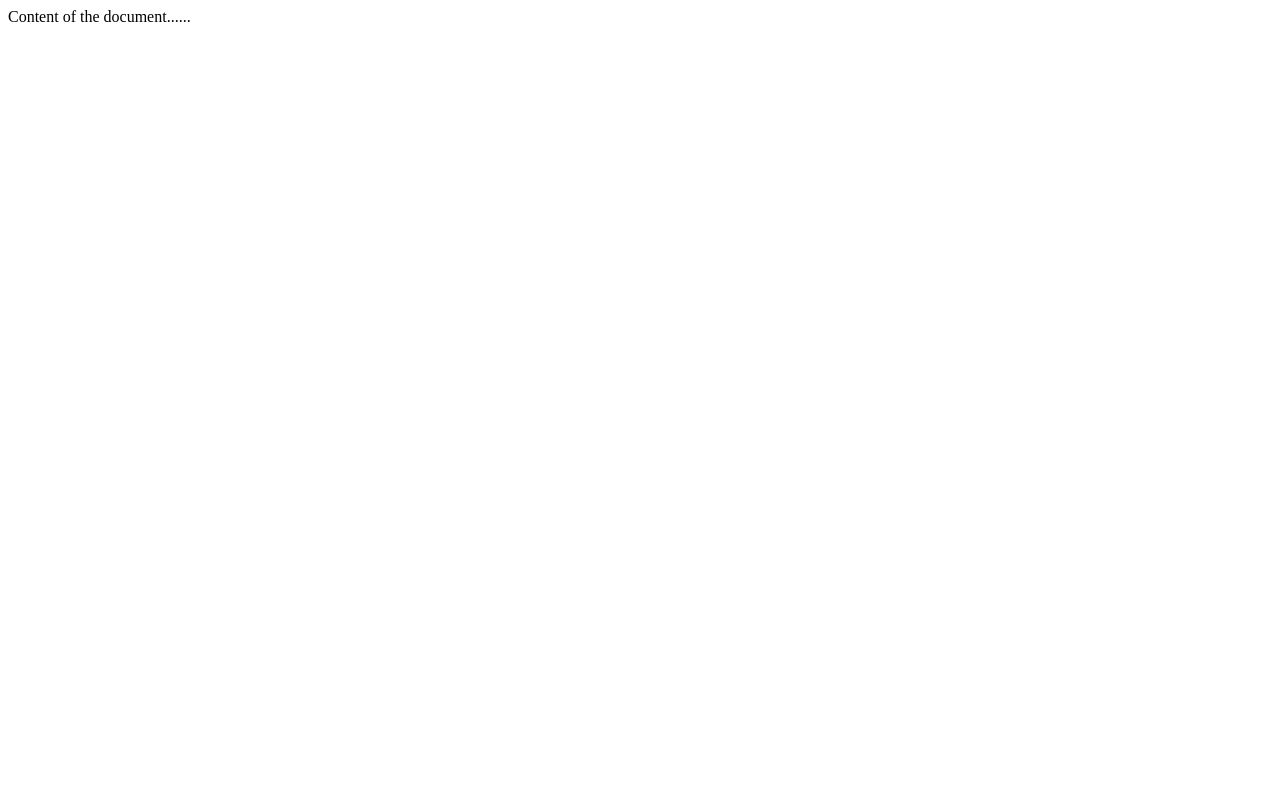
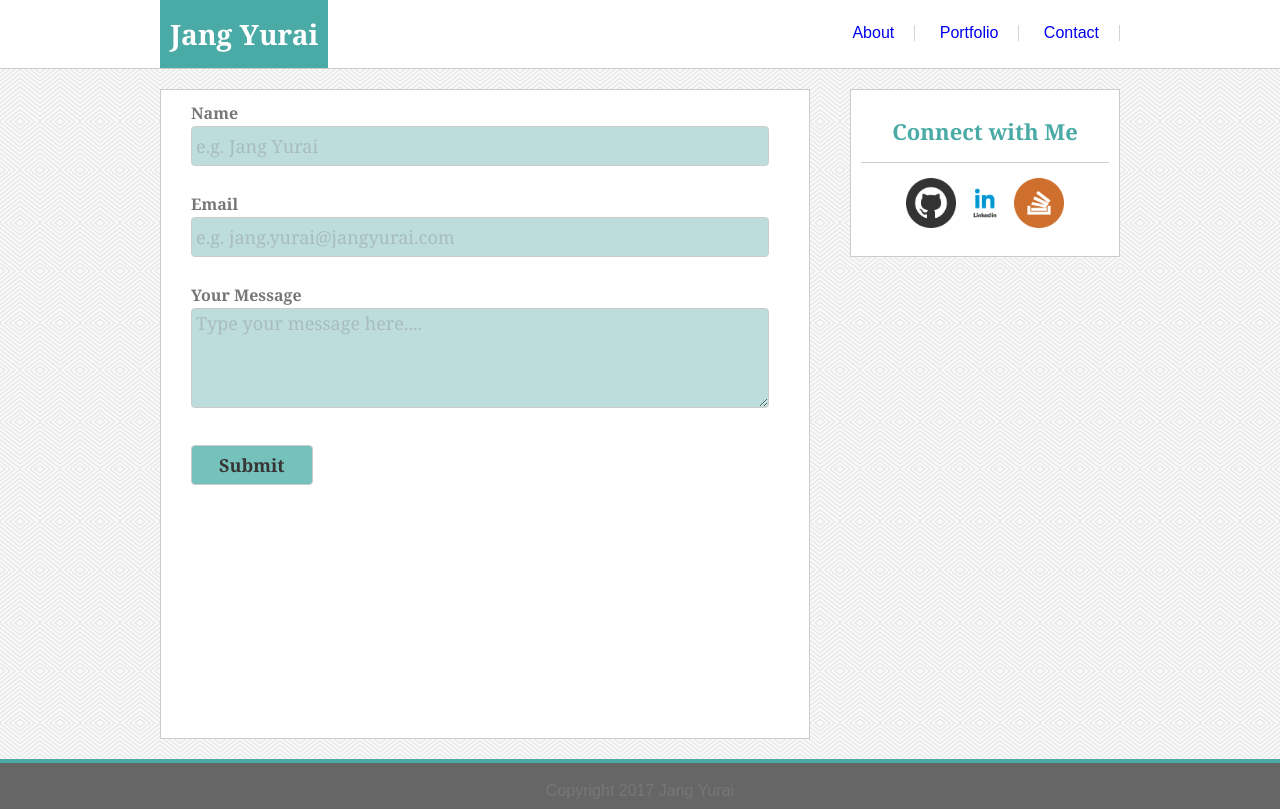
Before and after one commit to jangyjang/Basic-Portfolio, a plain HTML site: page contact.html in a window 1280 px wide. Drawn offline with Linux system fonts and the light colour scheme.

Commit message:
Final Homework

```diff
--- a/assets/css/style.css
+++ b/assets/css/style.css
@@ -1,102 +1,219 @@
+
+* {
+	box-sizing: border-box;
+}
+
 
 body {
 	font-family: Arial, "Helvetica Neue", Helvetica, sans-serif;
 	color: #777777;
+}
 
-}
+
 h1, h2, h3 {
 	font-family: Georgia, Times, "Times New Roman", serif;
 	color: #4aaaa5;
+	font-weight: bold;
+}
+
+.section1, .section2 {
+	margin: 0px auto;
+	width: 100%;
 }
 
 .section1 {
-	background-color: #ffffff;
-	margin-bottom: 0px;
-	margin-top: 0px;
+	background-color: white;
 
+}
+
+.mainArea1, .mainArea2 {
+	width: 960px;
+	margin: 0 auto;
 }
 
 h1{
 	background-color: #4aaaa5;
 	color: #ffffff;
-	margin: 0px 120px 0px 120px;
-	padding: 20px 10px 20px 10px;
+	margin: 0 auto;
+	padding: 20px 10px;
 	text-align: center;
-	width: 250px;
+	width: auto;
 	float: left;
+	font-size: 28px;
 }
 
 .nav {
-	float: left;
-	margin-left: 120px;
-	margin-bottom: 0px;
+	float: right;
 }
-
 .nav li{
-	float: left;
-	margin-bottom: 0px;
 	padding-right: 20px;
 	padding-left: 20px;
 	display: inline-block;
-	line-height: 60px;
+	margin: 25px 0 25px auto;
+	border-right: 0.5px solid lightgray;
+	text-align: center;
+}
+
+.nav li:link {
+	color: #777777;
+}
+
+.nav li:hover {
+	color: #12a19a;
+}
+
+.nav li:visited {
+	color: #cdb9ee;
 }
 
 .section2 {
-	background-color: lightgray;
-	border-bottom: 4px solid #4aaaa5;
-	border-top: 2px solid #cccccc;
-	margin-top: 0px;
+	border-top: 1px solid #cccccc;
 	clear: both;
 	overflow: hidden;
+	align-content: center;
+	height: 100%;
+	background: url(../images/whirlpool.png);
+
 }
 
 h2 {
 	border-bottom: 1px solid #cccccc;
-	padding: 20px;
+	padding: 20px 10px;
+	font-size: 22px;
 
  }
+
 .contentArea {
 	background-color: #ffffff;
-	border: 2px solid #cccccc;
+	border: 1px solid #cccccc;
 	clear: both;
-	width: 500px;
-	padding: 0px 20px 10px 10px;
-	margin-top: 50px;
-	margin-right: 50px;
-	margin-bottom: 50px;
-	margin-left: 120px;
+	width: 650px;
+	padding: 5px 10px 5px 10px;
+	overflow: hidden;
+	margin: 20px 20px 20px 0;
 	float: left;
-	overflow: hidden;
+	min-height: calc(100vh - 150px);
 }
 
-.contentArea img {
-	float: left;
-	margin: 5px 10px 5px 10px;
+.contentArea p {
+	padding: 10px;
+	line-height: 30px;
+}
+
+.contactForm li {
+	font-family: Georgia;
+	size: 16px;
+	font-weight: bold;
+	margin-left: 20px;
+	margin-top: 10px;
+}
+.contactForm input {
+	width: 95%;
+	border: 1px solid #cccccc;
+	height: 40px;
+	margin: 5px auto 20px 0px;
+	padding: 10px auto;
+	color: #383535;
+	background-color: #bddddc;
+	font-size: 18px;
+	border-radius: 4px;
+	font-family: Georgia
+}
+.contactForm input::placeholder {
+	color: #7a7171;
+	font-size: 18px;
+	padding-left: 2px;
+	opacity: 0.3;
+	font-family: Georgia;
+}
+textarea {
+	width: 95%;
+	height: 100px;
+	border: 1px solid #cccccc;
+	margin: 5px auto 20px 0px;
+	color: #383535;
+	background-color: #bddddc;
+	font-size: 18px;
+	border-radius: 4px;
+	font-family: Georgia;
+
+}
+
+.contactForm textarea::placeholder {
+	color: #7a7171;
+	font-size: 18px;
+	padding-left: 2px;
+	opacity: 0.3;
+	font-family: Georgia;
+}
+
+input[type=submit] {
+    width: 20%;
+    background-color: #74c2bb;
+    font-size: 18px;
+    font-weight: bold;
+    font-family: Georgia;
+    :hover: red;
+
+}
+input[type=submit]:hover {
+	color: #12a19a;
+	background-color: white;
 }
 
  h3 {
 	border-bottom: 1px solid #cccccc;
-	.
+	padding: 20px;
+	font-size: 22px;
+	text-align: center;
 }
 
 .sideBox {
-	width: 200px;
+	width: 270px;
 	background-color: white;
-	border: 2px solid #cccccc;
+	border: 1px solid #cccccc;
 	text-align: center;
 	padding: 10px;
-	float: left;
+	float: right;
 	clear: right;
-	margin-top: 50px;
+	margin: 20px 0 20px 20px;
 }
 
 .sideBox img {
 	width: 50px;
+	margin: 15px auto;
 }
 
-h3 {
+.thumbnail {
+	overflow: hidden;
+}
+
+.thumbnail img {
+	float: left;
+	width: 250px;
+
+}
+
+.thumbnail p {
+	background-color: #f2ffff;
 	text-align: center;
-	padding-bottom: 10px;
+	width: 250px;
+	font-weight: bold;
+	font-size: 18px;
+	height: 50px;
+	padding: 15px auto;
+	color: #4aaaa5;
+
+}
+.tnOne, .tnTwo, .tnThree, .tnFour, .tnFive {
+	position: relative;
+	margin: 30px;
+	width: 250px;
+	float: left;
+}
+.tnOne p, .tnTwo p, .tnThree p, .tnFour p, .tnFive p {
+	position: absolute;
+	margin: 120px auto 10px auto;
 }
 
 .section3 {
@@ -104,4 +221,7 @@ h3 {
 	background-color: #666666;
 	text-align: center;
 	padding: 20px;
+	color: #777777;
+	border-top: 4px solid #4aaaa5;
+	height: 50px;
 }
--- a/contact.html
+++ b/contact.html
@@ -1,12 +1,50 @@
 <!DOCTYPE html>
 <html>
 <head>
-<meta charset="UTF-8">
-<title>Title of the document</title>
+<title>Contact Me</title>
+<link rel="stylesheet" type="text/css" href="assets/css/reset.css">
+<link rel="stylesheet" type="text/css" href="assets/css/style.css">
+
 </head>
+<body>
+	<div class="section1">
+		<div class="mainArea1">
+			<h1>Jang Yurai</h1>
+			<ul class="nav">
+			<a href="index.html" target="_blank"><li class="about">About</li></a>
+			<a href="portfolio.html" target="_blank"><li class="portfolio">Portfolio</li></a>
+			<a href="contact.html"><li class="contact">Contact</li></a>
+			</ul>
+		</div>
+	</div>
 
-<body>
-Content of the document......
+	<div class="section2">
+		<div class="mainArea2">
+			<div class="contentArea">
+				<form>
+				<ul class=contactForm>
+					<li><label>Name</label><input type="name" name="name" placeholder="e.g. Jang Yurai"></li>
+					<li><label>Email</label><input type="email" name="email" placeholder="e.g. jang.yurai@jangyurai.com"></li>
+					<li><label>Your Message</label><textarea name="yourmessage" placeholder="Type your message here...."></textarea></li>
+					<li><input type="submit" name="submit" value="Submit"></li>
+				</ul>
+				</form>
+
+
+			</div>
+			<div class=sideBox>
+				<h3>Connect with Me</h3>
+				<a href="http:www.github.com"> <img src="assets/images/gh.png"></a>
+				<a href="http:www.linkedin.com"> <img src="assets/images/li.png"></a>
+				<a href="http:www.stackoverflow.com"> <img src="assets/images/stovf.png"></a>
+			</div>
+		</div>
+	</div>
+
+
+<div class="section3">
+<p>Copyright 2017 Jang Yurai</p>
+</div>
+
 </body>
-
 </html>
```
Also changed, not shown: index.html (+18 -12 lines), portfolio.html (+65 -5 lines), 2 other files.
